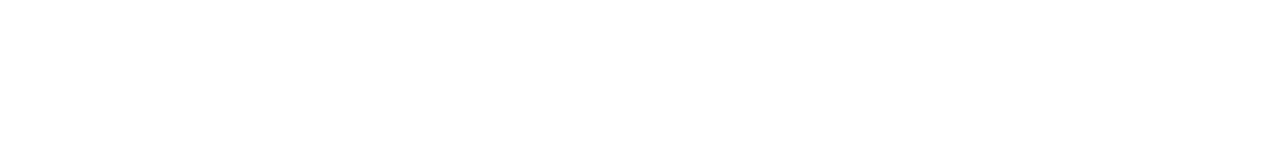
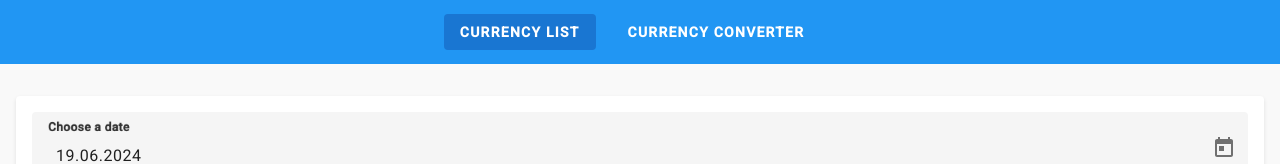
Before and after one commit to mgrzegorczyk/APNPromise_Angular, an Angular app: page /list in a window 1280 px wide. Before the commit this address led to /. Shown: the top 164 px of the page. Built offline with nearby package versions, Linux system fonts and the light colour scheme; no server answers.

Commit message:
main layout with navbar

```diff
--- a/src/app/app-routing.module.ts
+++ b/src/app/app-routing.module.ts
@@ -4,7 +4,8 @@
 import {CurrencyConverterComponent} from "./features/currency/currency-converter/currency-converter.component";
 
 const routes: Routes = [
-  { path: '', component: CurrencyListComponent },
+  { path: '', redirectTo: '/list', pathMatch: 'full' },
+  { path: 'list', component: CurrencyListComponent },
   { path: 'converter', component: CurrencyConverterComponent },
 ];
 
--- a/src/app/app.component.html
+++ b/src/app/app.component.html
@@ -1 +1,10 @@
+<mat-toolbar color="primary" role="navigation" aria-label="Main navigation">
+  <span class="spacer"></span>
+  <div class="nav-buttons">
+    <a mat-button routerLink="/list" routerLinkActive="active-link" aria-current="page">Currency List</a>
+    <a mat-button routerLink="/converter" routerLinkActive="active-link" aria-current="page">Currency Converter</a>
+  </div>
+  <span class="spacer"></span>
+</mat-toolbar>
+
 <router-outlet></router-outlet>
--- a/src/app/app.component.scss
+++ b/src/app/app.component.scss
@@ -0,0 +1,39 @@
+mat-toolbar {
+  display: flex;
+  justify-content: center;
+  align-items: center;
+  padding: 0 16px;
+  background-color: #2196F3;
+}
+
+.spacer {
+  flex: 1;
+}
+
+.nav-buttons {
+  display: flex;
+}
+
+a[mat-button] {
+  color: #ffffff;
+  font-weight: bold;
+  text-transform: uppercase;
+  margin-right: 16px;
+  padding: 8px 16px;
+  border-radius: 4px;
+  transition: background-color 0.3s ease;
+}
+
+a[mat-button]:hover {
+  background-color: rgba(255, 255, 255, 0.1);
+}
+
+a[mat-button].active-link {
+  background-color: #1976D2;
+  border-bottom: none;
+}
+
+a[mat-button]:focus {
+  outline: 2px solid #ffffff;
+  outline-offset: 2px;
+}
```
Also changed, not shown: src/app/shared/shared.module.ts (+5 -2 lines).
